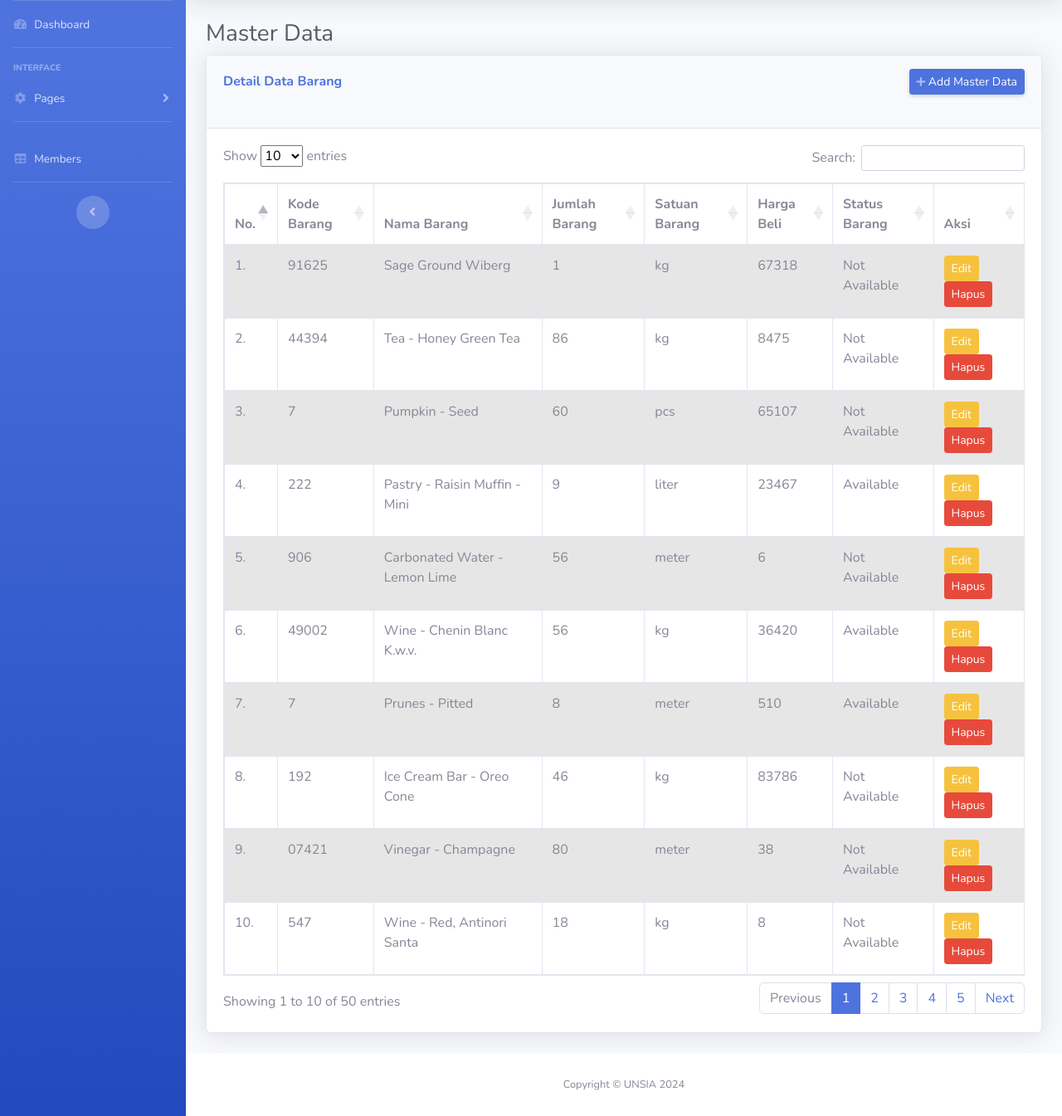
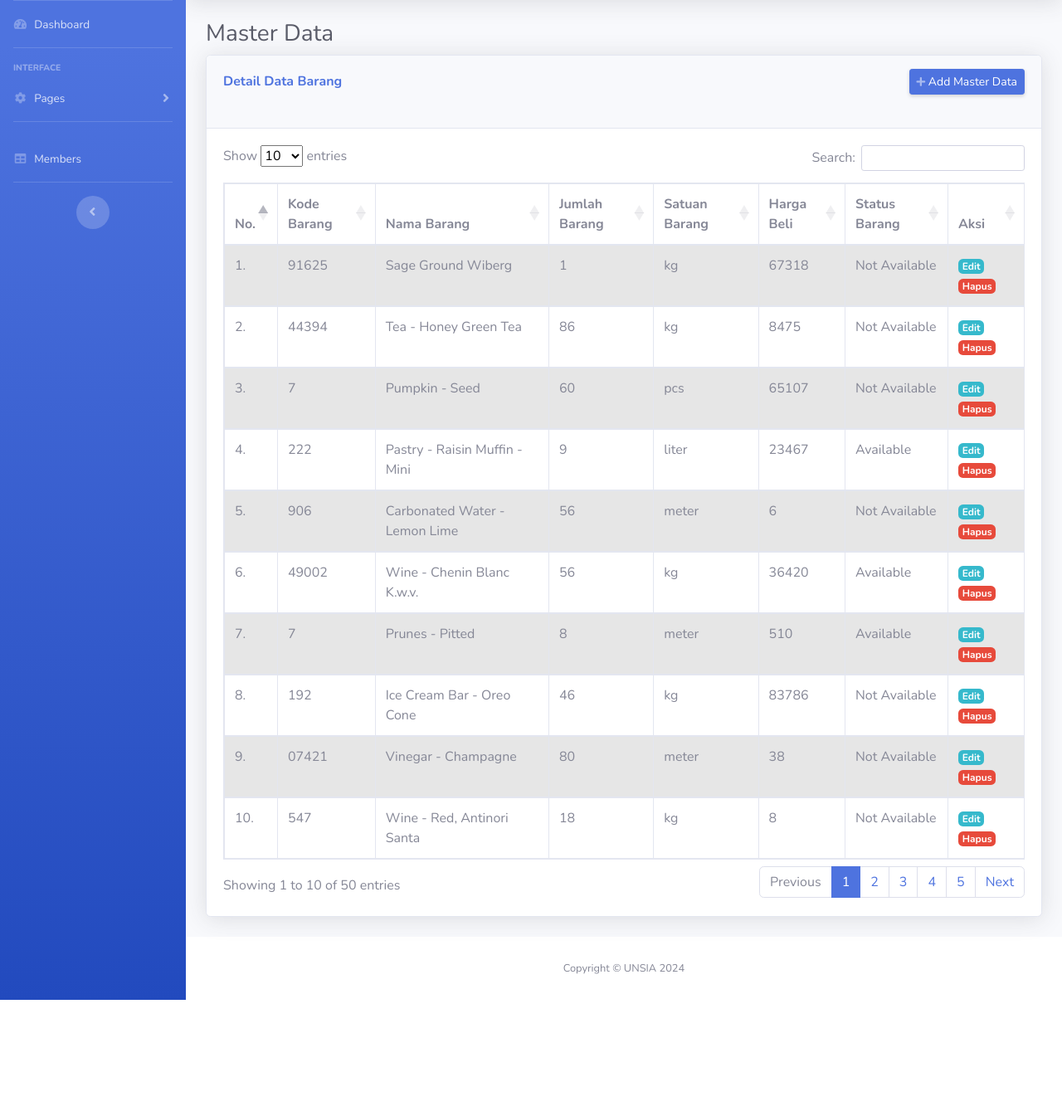
Before and after one commit to mefitria30/inventory_web_pw2_uts, a PHP site: page /inventory-web-uts/index.php?page=master-data in a window 1280 px wide. Shown: the part 70-1415 px from the top of the page at 83% size. After the commit the page ends 1275 px from the top, so only its background shows below. Run offline with PHP 8.4, Linux system fonts and the light colour scheme; data comes from the database, SQL or seed files in the repository; some libraries are stand-ins or nearby versions.

Commit message:
master data

```diff
--- a/pages/master-data.php
+++ b/pages/master-data.php
@@ -72,14 +72,11 @@ ob_start();
                         <td><?php echo $status_barang?></td>
                         <td>
                             <a href="<?php echo BASE_URL."index.php?page=master-data-form&action=edit&id_barang=".$row["id_barang"];?>"
-                                <button type="button" class="btn btn-warning btn-sm">Edit</button>
-                            </a>
+                                class="badge badge-info">Edit</a>
 
                             <a href="<?php echo BASE_URL."index.php?page=master-data&action=delete&id_barang=".$row["id_barang"];?>"
-                                onclick="
-                                return confirm('Are you want to delete this data?');">
-                                <button type="button" class="btn btn-danger btn-sm">Hapus</button>
-                            </a>
+                                class="badge badge-danger" onclick="
+                                return confirm('Are you want to delete this data?');">Hapus</a>
                         </td>
                     </tr>
                     <?php }?>
```
